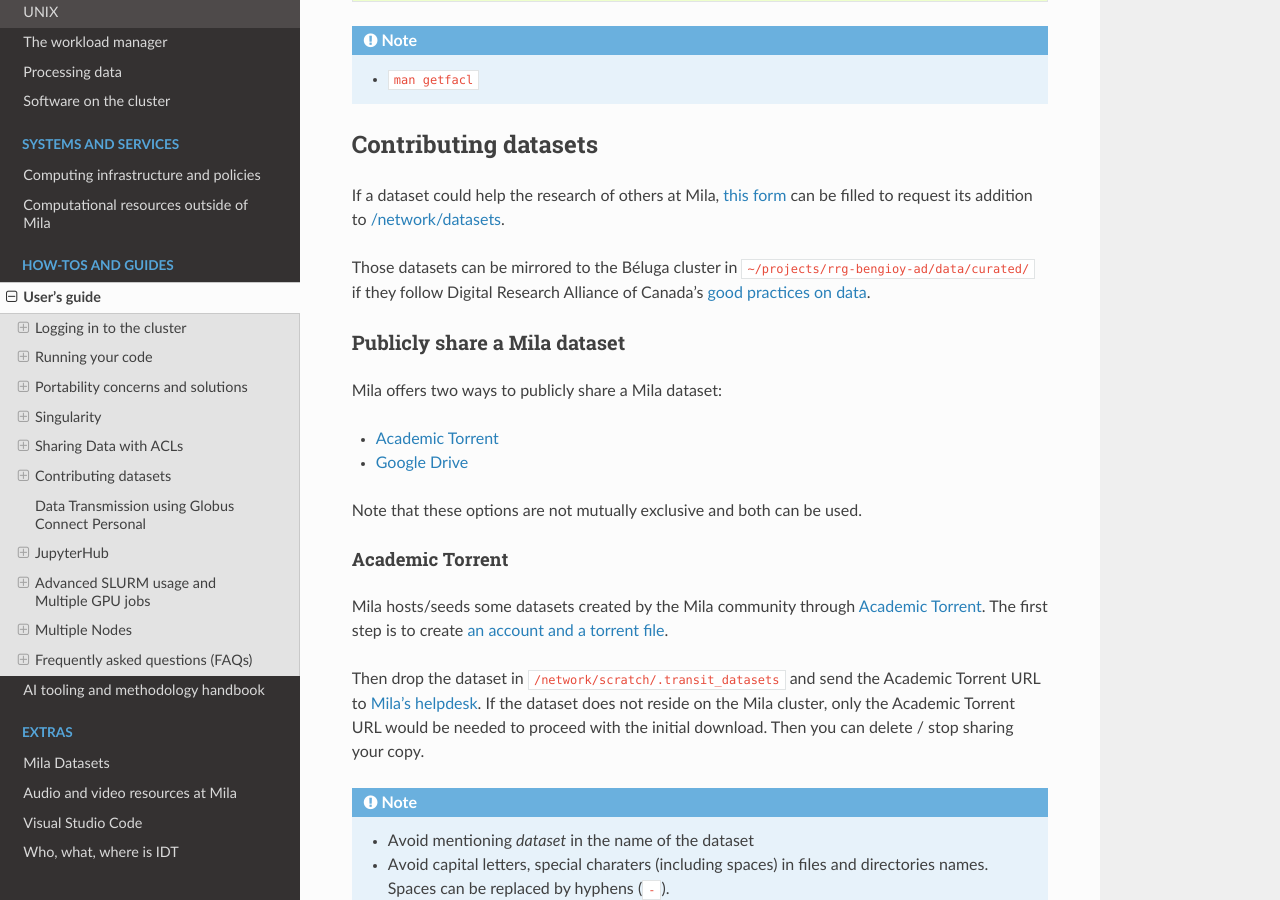
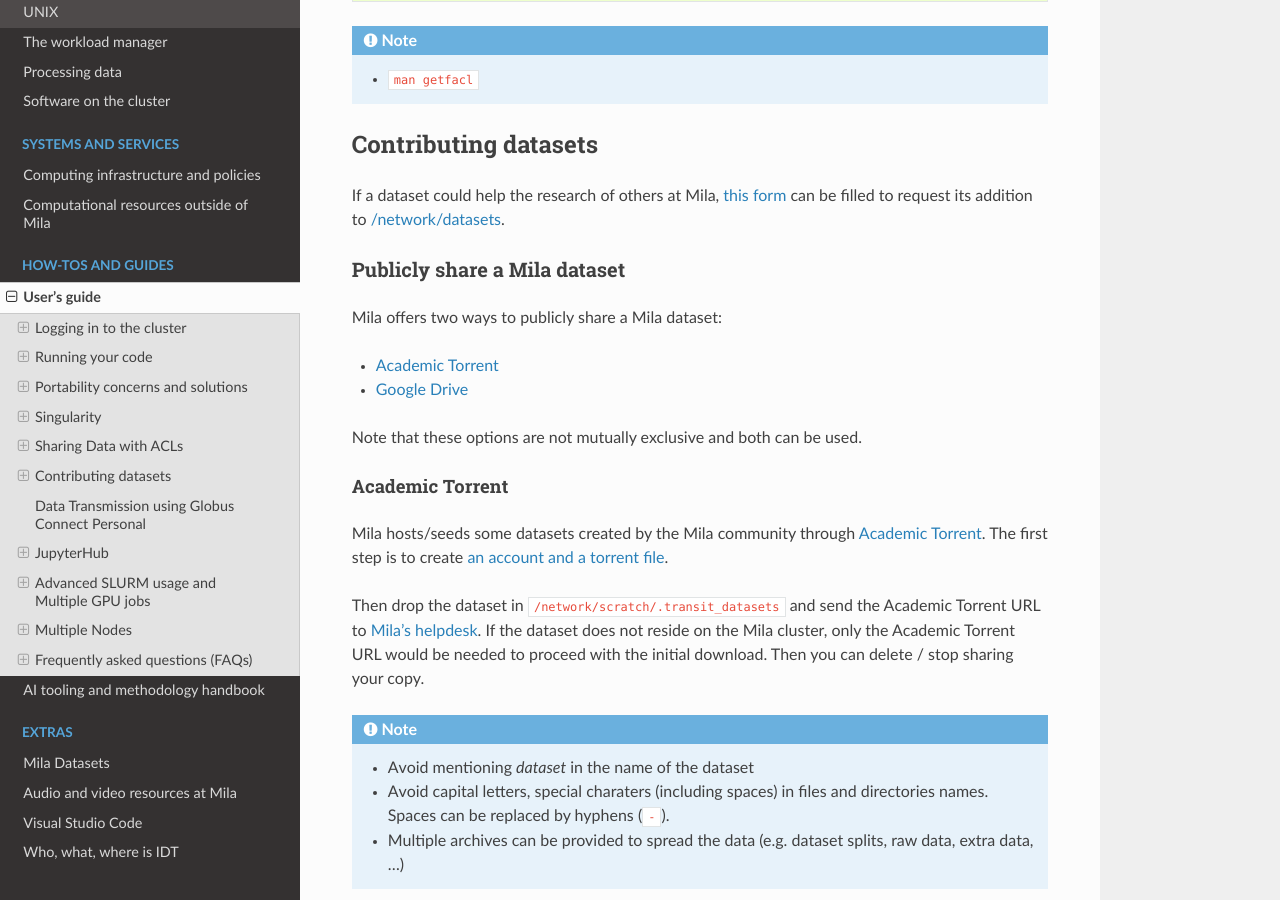
Before and after one commit to mila-iqia/mila-docs, a Sphinx documentation site: the page built from docs/Userguide.rst, in a window 1280 px wide and 900 px high, scrolled down 32802 px. Built offline with Sphinx 7.4.7 and the Read the Docs theme 2.0.0, drawn with Linux system fonts in a browser that asks for light colours.

```diff
--- a/docs/Userguide_datasets.rst
+++ b/docs/Userguide_datasets.rst
@@ -5,11 +5,6 @@ Contributing datasets
 If a dataset could help the research of others at Mila, `this form
 <https://forms.gle/vDVwD2rZBmYHENgZA>`_ can be filled to request its addition
 to `/network/datasets <Information.html#storage>`_.
-
-Those datasets can be mirrored to the Béluga cluster in
-``~/projects/rrg-bengioy-ad/data/curated/`` if they follow Digital Research
-Alliance of Canada's `good practices on data
-<https://docs.alliancecan.ca/wiki/AI_and_Machine_Learning#Managing_your_datasets>`_.
 
 
 Publicly share a Mila dataset
```
Also changed, not shown: docs/Information_storage.rst (+12 -0 lines).
